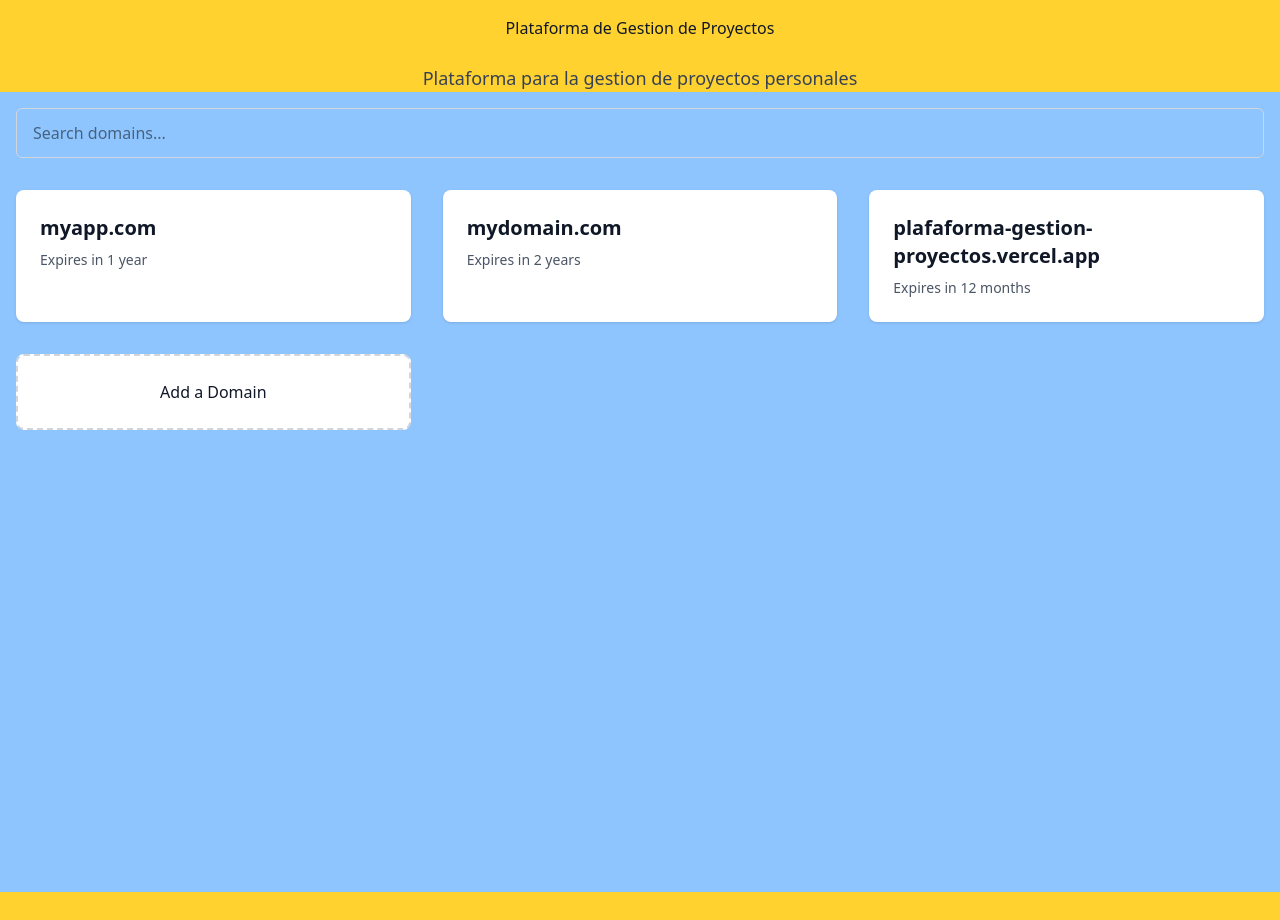
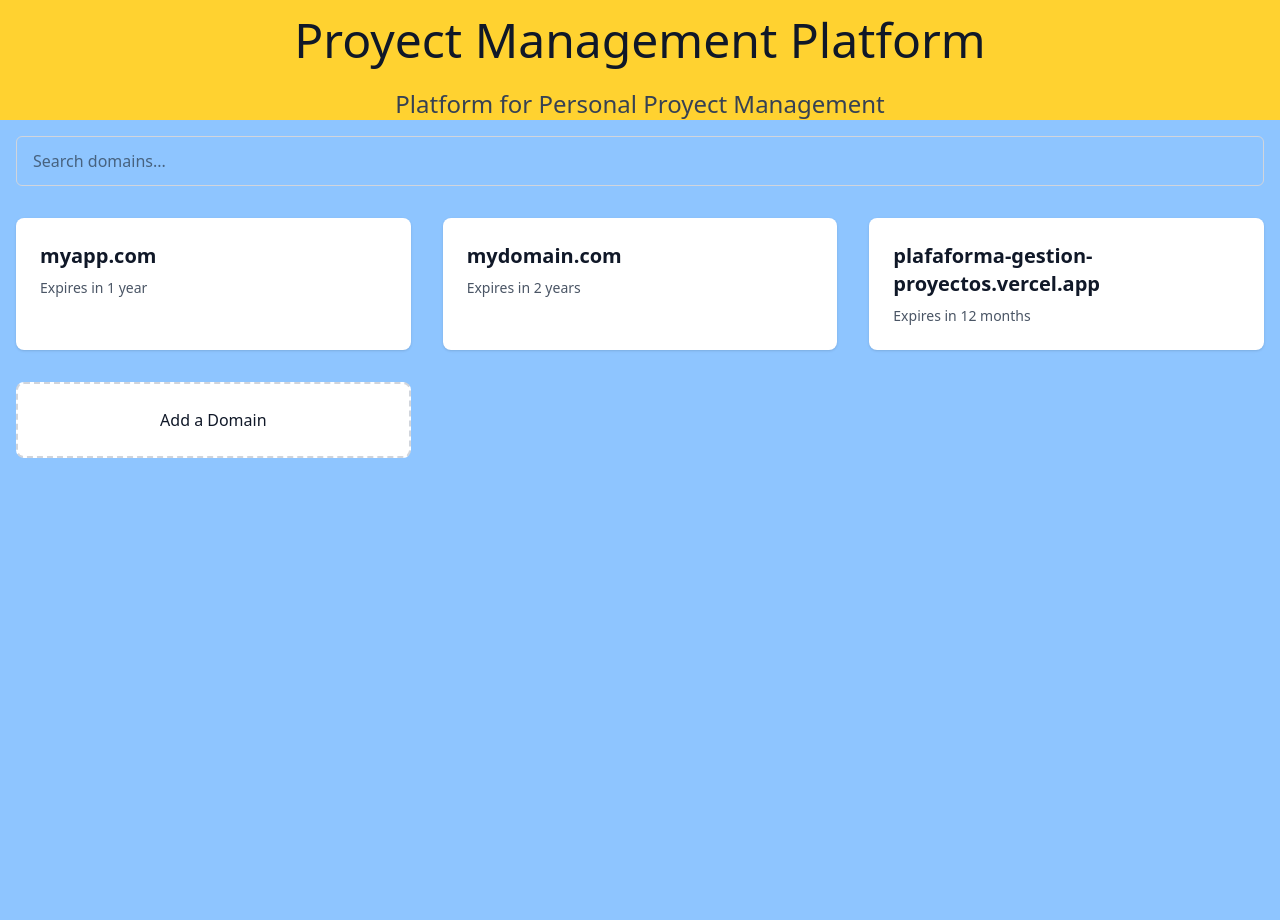
Before and after one commit to juankm08-a11y/plafaforma-gestion_proyectos, a Next.js app: page /buydomain in a window 1280 px wide. Before the commit the page ends 892 px from the top, so only its background shows below. Built offline with nearby package versions, Linux system fonts and the light colour scheme.

Commit message:
twentyfive  commit

```diff
--- a/src/app/layout.tsx
+++ b/src/app/layout.tsx
@@ -2,8 +2,8 @@ import type { Metadata } from "next";
 import "./globals.css";
 
 export const metadata: Metadata = {
-  title: "Plataforma de Gestion de Proyectos",
-  description: "Plataforma para la gestion de proyectos personales",
+  title: "Proyect Management Platform",
+  description: "Platform for Personal Proyect Management",
 };
 
 export default function RootLayout({
@@ -16,8 +16,8 @@ export default function RootLayout({
   return (
     <html lang="es">
       <body className="bg-app-accent-foreground bg-amber-300">
-        <h1 className="p-4 text-gray-900 text-center">{pageTitle}</h1>
-        <p className="mt-2 text-lg text-gray-700 text-center">
+        <h1 className="p-4 text-gray-900 text-center text-5xl">{pageTitle}</h1>
+        <p className="mt-2 text-gray-700 text-center text-2xl">
           {metadata.description}
         </p>
       </body>
```
